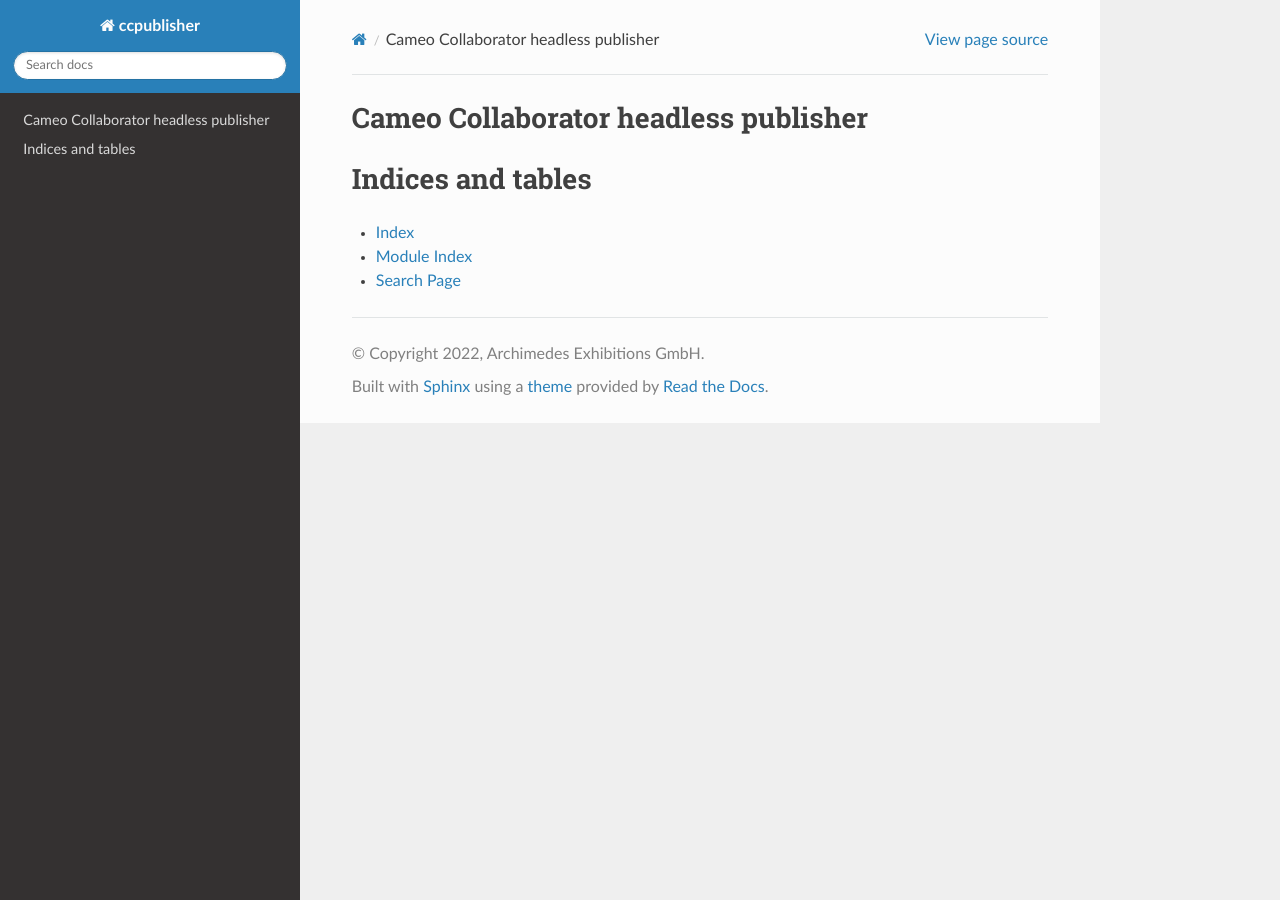
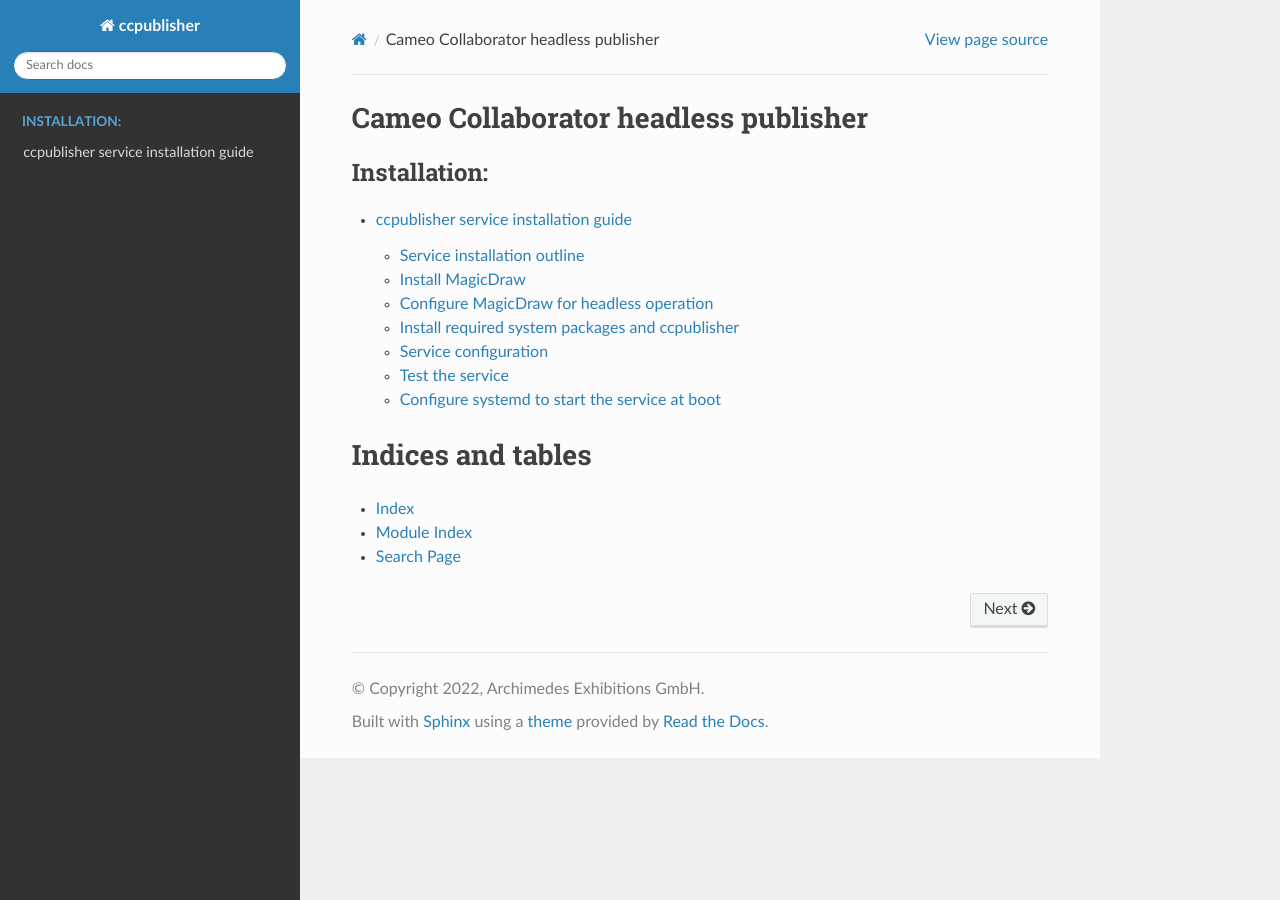
Before and after one commit to amdx/ccpublisher, a Sphinx documentation site: the page built from docs/source/index.rst, in a window 1280 px wide. Built offline with Sphinx 7.4.7 and the Read the Docs theme 2.0.0, drawn with Linux system fonts in a browser that asks for light colours; some of the changed lines change nothing that is shown.

Commit message:
Add service installation guide

```diff
--- a/docs/source/index.rst
+++ b/docs/source/index.rst
@@ -8,8 +8,9 @@
 
 .. toctree::
    :maxdepth: 2
-   :caption: Contents:
+   :caption: Installation:
 
+   installation/service
 
 
 Indices and tables
--- /dev/null
+++ b/docs/source/installation/service.rst
@@ -0,0 +1,189 @@
+**************************************
+ccpublisher service installation guide
+**************************************
+
+Requirements:
+
+* Teamwork Cloud and Cameo Collaborator services
+* A user/password set for Teamwork Cloud that has R/W access to the targeted resources (MD and CC)
+* Ubuntu Desktop 22.04 LTS (either physical or virtual)
+* (this) ccpublisher package
+
+*Note: the Ubuntu setup must be able to reach Teamwork Cloud server's network endpoint and must be reachable from modelers*
+
+Service installation outline
+============================
+
+The procedure describes how to install the service under Ubuntu Linux (22.04 LTS),
+even though in principle any GNU/Linux distros should be working.
+
+Even if the service can run headless, MagicDraw requires a desktop environment.
+
+The guide implies that the same unprivileged user is used to install MagicDraw, service. The same user should be
+configured to automatically login into the desktop.
+
+* Install MagicDraw
+* Configure MagicDraw to allow headless operations
+* Install the required system packages and ccpublisher package into a virtualenv
+* Configure the service
+* Test the service
+* Set up a systemd unit file to start up the service automatically
+
+
+Install MagicDraw
+=================
+
+Follow the official documentation here: https://docs.nomagic.com/display/NMDOC/Installing+modeling+tools
+
+Suggested target location: `/opt/magicdrawXXXX` (where XXXX is the version, eg: 2022x)
+
+
+Configure MagicDraw for headless operation
+==========================================
+
+Headless (or *batch mode*) allows the service to start MagicDraw without UI and hence retain full control of its execution.
+
+
+Floating license
+----------------
+
+In case a floating license is used, care should be taken to configure an automated borrowing.
+This could be done by launching magicdraw and checking the *Automatically login each time MagicDraw is started*:
+
+.. image:: images/license_01.png
+
+Select the features required and confirm:
+
+.. image:: images/license_02.png
+
+MagicDraw can now be closed.
+
+
+Testing a headless execution
+----------------------------
+
+A test to check whether MagicDraw can start without user intervention::
+
+    $ cd /opt/magicdrawXXXX/plugins/com.nomagic.collaborator.publisher
+    $ ./publish
+
+The execution takes several seconds and it should end indicating a path for the *Log File*.
+No window/UI should have opened.
+
+Note down the location of the log, it is required afterwards.
+
+
+Install required system packages and ccpublisher
+================================================
+
+Clone ccpublisher's repository::
+
+    $ git clone https://github.com/amdx/ccpublisher.git
+    $ cd ccpublisher
+
+Install python3 and python3-dev. Under Ubuntu 22.04 this will pull python 3.10.6::
+
+    $ sudo apt install python3-dev python3-venv
+
+And create a virtualenv::
+
+    $ sudo mkdir /opt/ccpublisher
+    $ sudo chown <user> /opt/ccpublisher
+    $ python3 -m venv /opt/ccpublisher
+
+Create a folder for the configuration files and copy the samples into it::
+
+    $ mkdir /opt/ccpublisher/etc
+    $ cp examples/{config.yaml,template.properties} /opt/ccpublisher/etc
+
+And finally install the service::
+
+    $ /opt/ccpublisher/bin/pip install .
+
+
+Service configuration
+=====================
+
+Two configuration files direct the process (they can be found in `/opt/ccpublisher/etc`):
+
+1. `config.yaml`: base configuration for the service
+2. `template.properties`: properties file template that the service interpolates and passes to `com.nomagic.collaborator.publisher`
+
+
+config.yaml
+-----------
+
+An annotated version of the configuration::
+
+    # HTTP listening endpoint (API and UI)
+    api:
+      listen_address: 0.0.0.0
+      port: 9999
+
+    publisher:
+      # Path of the properties template file. Paths are relative to /opt/ccpublisher (see below systemd's unit file)
+      template: etc/template.properties
+      # Location of the script "publish", check the path of MagicDraw's base installation
+      script: /opt/magicdrawXXXX/plugins/com.nomagic.collaborator.publisher/publish
+      # Maximum number of jobs that can be enqueued
+      queue_maxsize: 5
+
+    fileobserver:
+      # Path to the log file produced by MagicDraw (as shown when testing the headless mode)
+      file_path: /home/magicdraw/.magicdraw/2021x/magicdraw.log
+      # How many lines of the log to show
+      backlog: 15
+
+    # A TWC user and password set, must be able to read and write/create resources
+    auth:
+      username: user
+      password: password
+
+    # REST interface to TWC
+    twc:
+      api_url: https://twc.local:8111/osmc/
+
+    extra_context:
+      # URL of CC's web interface
+      cc_base_url: https://cc.local:8443/collaborator/document/
+
+
+template.properties
+-------------------
+
+This file is taken directly from the example (`/opt/magicdrawXXXX/plugins/com.nomagic.collaborator.publisher/template.properties`)
+and it is being interpolated by the service once launching a publishing session.
+
+The following variables can be used:
+
+* `{{ auth.username }}`: TWC's user (taken from `config.yaml`)
+* `{{ auth.password }}`: as above, password
+* `{{ profile.md.name }}`: name of the MD resource being processed
+* `{{ profile.md.category_path }}`: category path of the MD resource being processed
+* `{{ profile.stereo_data.scope }}`: list of scopes configured in the `scope` tag of the `<<ccPublisher>>` stereotype
+* `{{ profile.stereo_data.template_name }}`: template name configured in the `template` tag of the `<<ccPublisher>>` stereotype
+
+Make sure that all the properties listed in the file are applicable to the target setup.
+
+
+Test the service
+================
+
+Run the service with::
+
+    $ cd /opt/ccpublisher/
+    $ bin/ccpublisher etc/config.yaml
+
+And open the link: http://localhost:9999
+
+
+Configure systemd to start the service at boot
+==============================================
+
+Install the provided service file::
+
+    $ sudo cp examples/ccpublisher.service /etc/systemd/system/
+    $ sudo systemctl enable ccpublisher
+    $ sudo systemctl start ccpublisher
+
+Modify `user` and `group` to match the target user.
```
Also changed, not shown: docs/source/installation/images/license_01.png (added), docs/source/installation/images/license_02.png (added), docs/source/installation/main.rst (deleted).
